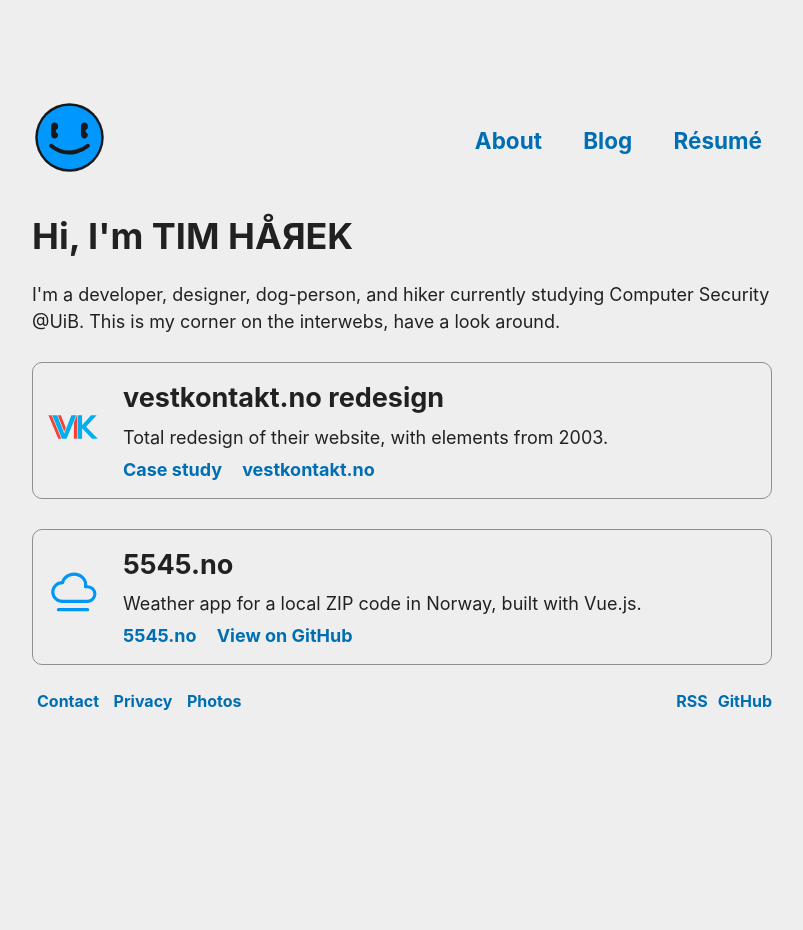
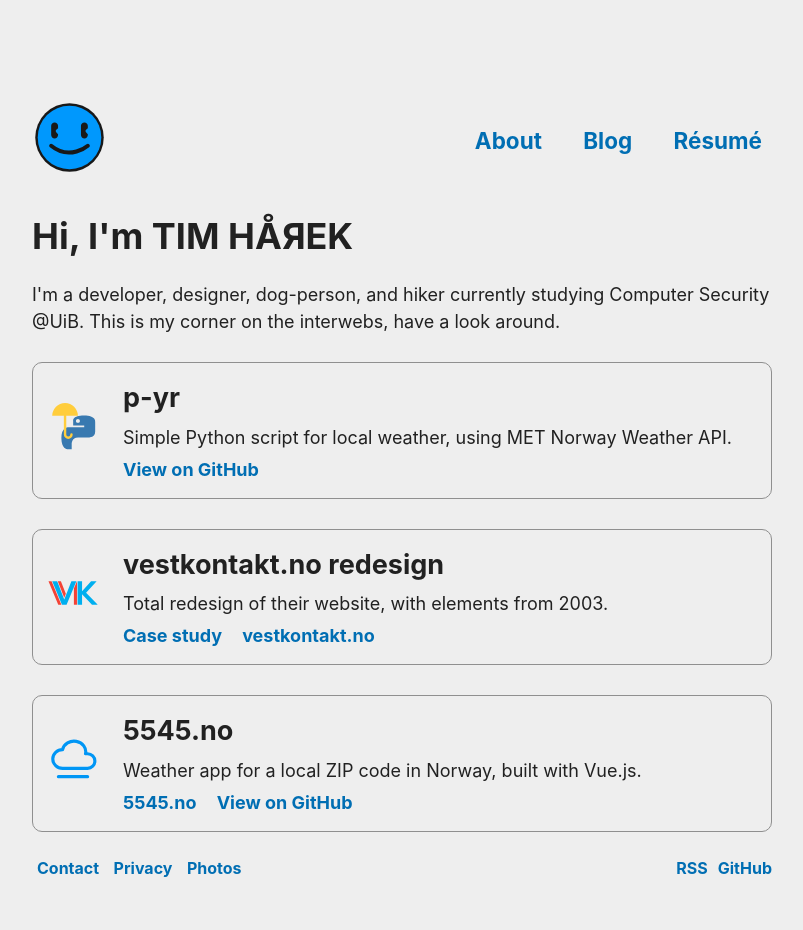
Before and after one commit to timharek/timharek.no, a Jekyll site: the page built from index.html, in a window 1280 px wide. Shown: the whole page, without its empty margins (238-1041 px from the left). Built offline with Jekyll 4.4.1, drawn with Linux system fonts in a browser that asks for light colours; before the commit the page ends 900 px from its top, so only the background shows below that.

Commit message:
chore: Added p-yr as a project

```diff
--- a/_data/projects.yml
+++ b/_data/projects.yml
@@ -1,3 +1,8 @@
+- name: p-yr
+  desc: >-
+     Simple Python script for local weather, using MET Norway Weather API.
+  svg: /assets/img/projects/p-yr.svg
+  github: https://github.com/timharek/p-yr
 - name: vestkontakt.no redesign
   desc: >-
     Total redesign of their website, with elements from 2003.
```
Also changed, not shown: assets/img/projects/p-yr.svg (added).
